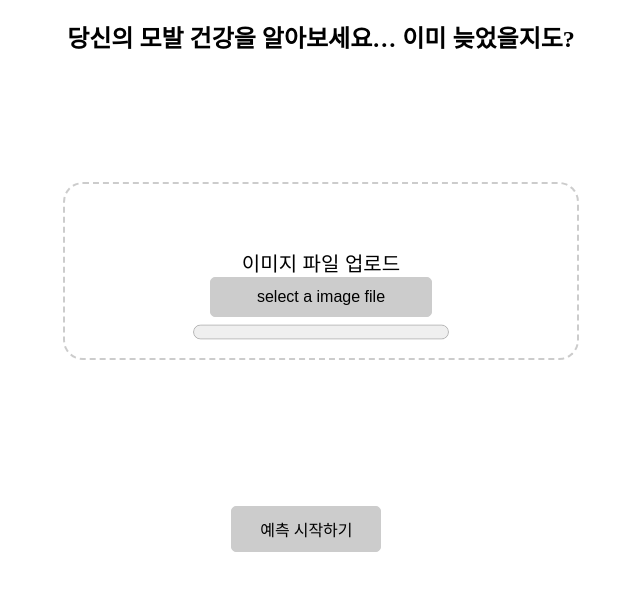
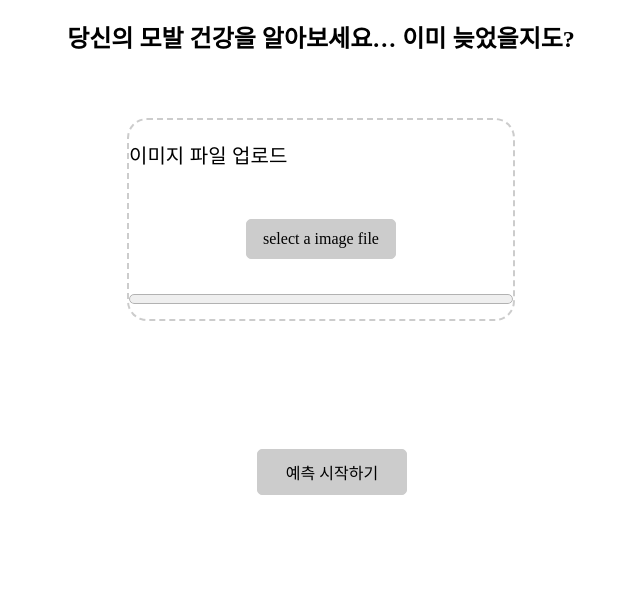
Before and after one commit to Teachable-Machine/OSS_Project, a website: page template/temp.html in a window 1280 px wide. Shown: the part 70-660 px from the top of the page, without its empty margins (319-959 px from the left). Drawn offline with nearby package versions, Linux system fonts and the light colour scheme; a web font is replaced by a local one.

Commit message:
Reorganize layout

```diff
--- a/public/css/detail_button.css
+++ b/public/css/detail_button.css
@@ -1,10 +1,8 @@
 
 .dbutton {
   text-align: center;
-  display:block;
   width:10vw;
 
-  position: absolute;
   top: 40vw;
   left: 43vw;
 
--- a/public/css/drop-area.css
+++ b/public/css/drop-area.css
@@ -4,21 +4,13 @@
   border: 2px dashed #ccc;
   border-radius: 20px;
   height: 40%;
-  width: 40vw;
+  width: 30vw;
   font-family: sans-serif;
-  margin: 10vw auto 40vw auto;
-  padding: auto auto;
+  margin: 5vw auto 10vw auto;
+  padding: auto;
 }
 #drop-area.highlight {
   border-color: purple;
-}
-p {
-  text-align: center;
-  width: 20vw;
-  margin: 5vw auto auto auto;
-}
-.my-form {
-  margin-bottom: 10px;
 }
 #gallery {
   margin-top: 10px;
@@ -31,18 +23,21 @@ p {
 .button {
   text-align: center;
   display:block;
-  width:200px;
-  margin:auto;
+  width:10vw;
+  margin:0 auto;
+  margin-top:50px;
+  margin-bottom:30px;
   padding: 10px;
   background: #ccc;
   cursor: pointer;
   border-radius: 5px;
   border: 1px solid #ccc;
+  font-family: 'KoPub Batang', serif;
 }
 progress {
-  width: 20vw;
-  height: 30px;
-  margin: auto 10vw;
+  width: 30vw;
+  height: 20px;
+  display:block;
 }
 .button:hover {
   background: #ddd;
--- a/public/css/retry_button.css
+++ b/public/css/retry_button.css
@@ -1,10 +1,8 @@
 
 .rbutton {
   text-align: center;
-  display:block;
   width:10vw;
 
-  position: absolute;
   top: 40vw;
   left: 10vw;
 
--- a/public/css/sns_button.css
+++ b/public/css/sns_button.css
@@ -1,10 +1,7 @@
 
 .sbutton {
-  text-align: center;
-  display:block;
   width:10vw;
 
-  position: absolute;
   top: 40vw;
   right: 10vw;
 
--- a/public/css/start_button.css
+++ b/public/css/start_button.css
@@ -5,7 +5,6 @@
   display:block;
   width:10vw;
 
-  position: absolute;
   top: 45vw;
   left: 43vw;
 
@@ -15,6 +14,7 @@
   border-radius: 5px;
   border: 1px solid #ccc;
 }
+
 #init_teachable_machine.disable {
   pointer-events: none;
 }
@@ -22,3 +22,12 @@
 .stbutton:hover {
   background: #ddd;
 }
+
+.btn-container{
+  position: relative;
+}
+#init_teachable_machine{
+  position:absolute;
+  left:45%;
+
+}
```
Also changed, not shown: public/css/default.css (+25 -0 lines).
